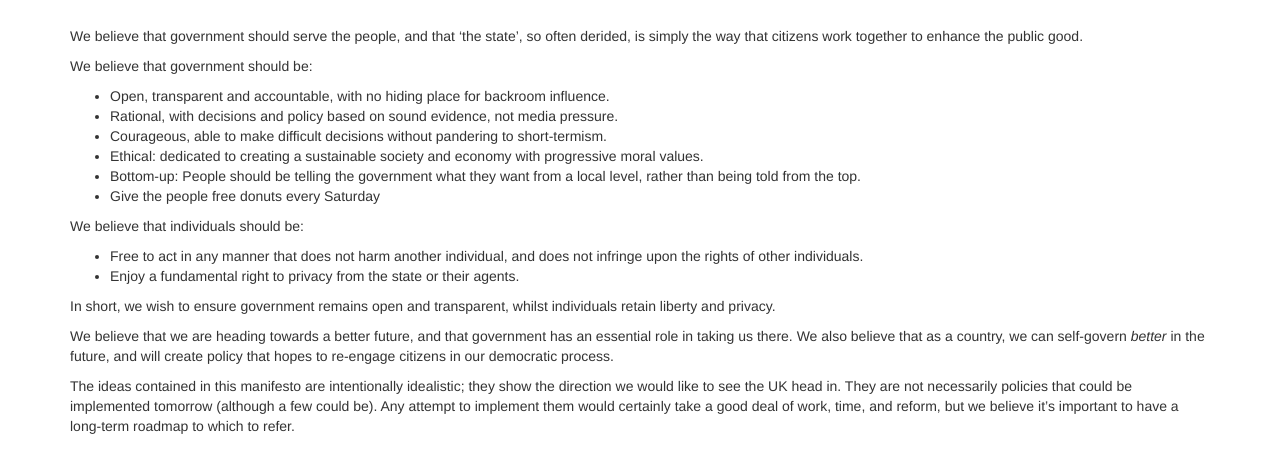
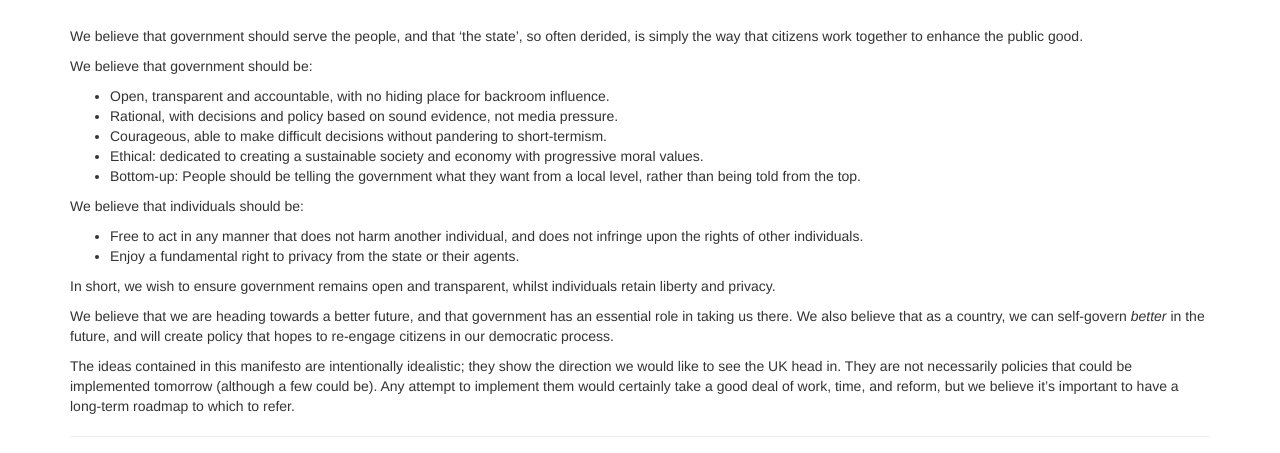
Before and after one commit to openpolitics/manifesto, a Jekyll site: the page built from manifesto/index.md, in a window 1280 px wide and 900 px high, cut to the strip 234-687 px from the top of the window. Built offline with Jekyll 4.4.1, drawn with Linux system fonts in a browser that asks for light colours; nearby versions of some CDN libraries.

Commit message:
Update index.md

```diff
--- a/manifesto/index.md
+++ b/manifesto/index.md
@@ -12,7 +12,6 @@ We believe that government should be:
 * Courageous, able to make difficult decisions without pandering to short-termism.
 * Ethical: dedicated to creating a sustainable society and economy with progressive moral values.
 * Bottom-up: People should be telling the government what they want from a local level, rather than being told from the top.
-* Give the people free donuts every Saturday
 
 We believe that individuals should be:
 
```
